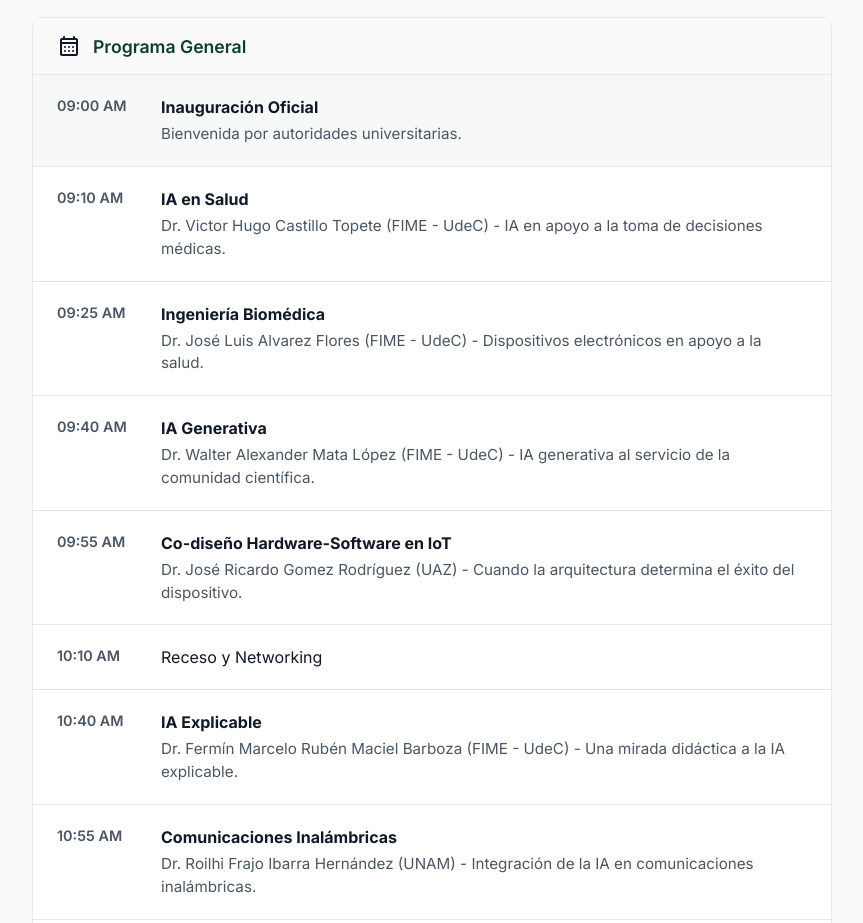
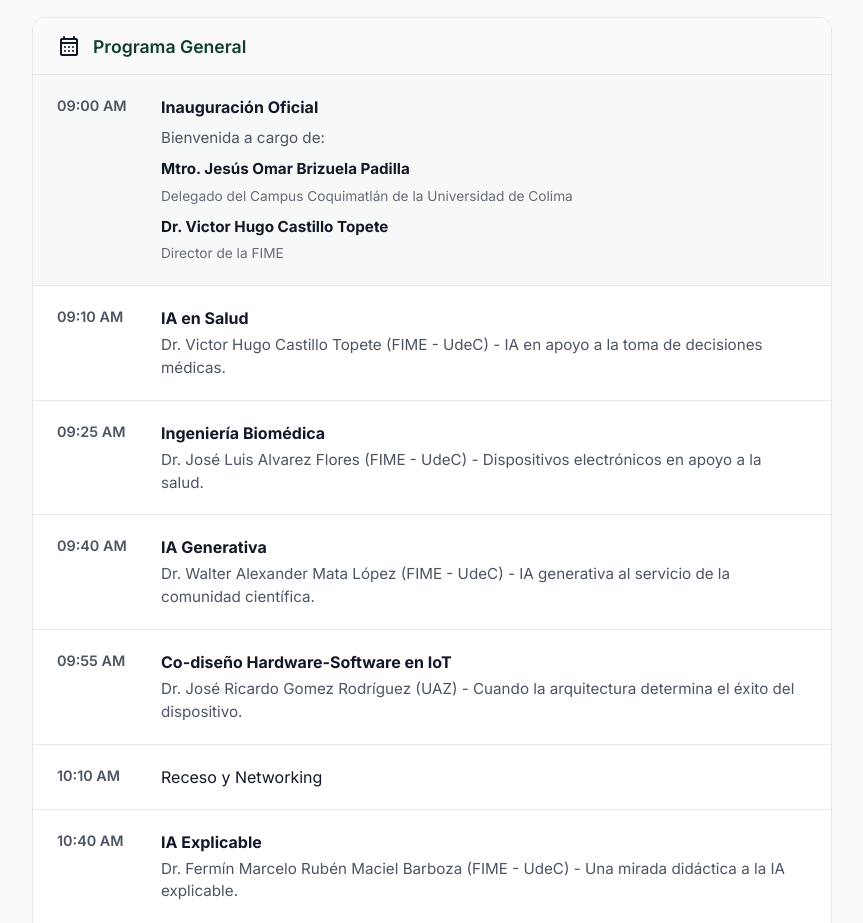
Before and after one commit to Jos-ben137/cite, a plain HTML site: page index.html in a window 1280 px wide. Shown: the part 1880-2803 px from the top of the page, without its empty margins (208-1071 px from the left). Drawn offline with nearby package versions, Linux system fonts and the light colour scheme.

Commit message:
update data

```diff
--- a/index.html
+++ b/index.html
@@ -161,11 +161,24 @@
                         <h3 class="day-card__title">Programa General</h3>
                     </div>
                     <div class="day-card__content">
+
                         <div class="event event--highlight">
                             <span class="event__time">09:00 AM</span>
                             <div class="event__info">
                                 <strong>Inauguración Oficial</strong>
-                                <p class="event__description">Bienvenida por autoridades universitarias.</p>
+                                <div class="event__description" style="margin-top: 8px;">
+                                    <p style="margin: 0 0 8px 0;">Bienvenida a cargo de:</p>
+
+                                    <div style="margin-bottom: 8px;">
+                                        <strong style="display: block; color: var(--text-primary);">Mtro. Jesús Omar Brizuela Padilla</strong>
+                                        <span style="font-size: 0.9em; opacity: 0.85;">Delegado del Campus Coquimatlán de la Universidad de Colima</span>
+                                    </div>
+
+                                    <div>
+                                        <strong style="display: block; color: var(--text-primary);">Dr. Victor Hugo Castillo Topete</strong>
+                                        <span style="font-size: 0.9em; opacity: 0.85;">Director de la FIME</span>
+                                    </div>
+                                </div>
                             </div>
                         </div>
 
```
Also changed, not shown: images/speakers/ponente-5.webp, 1 other file.
